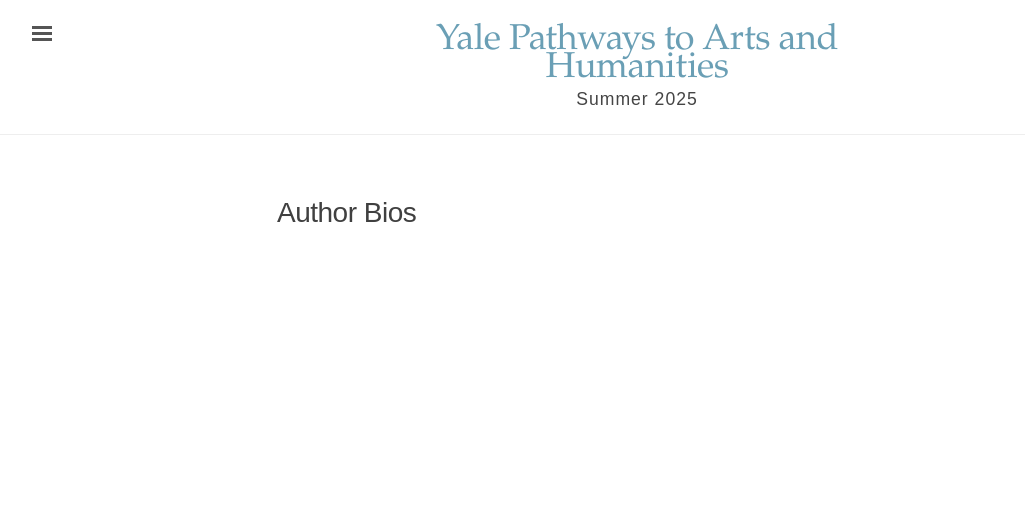
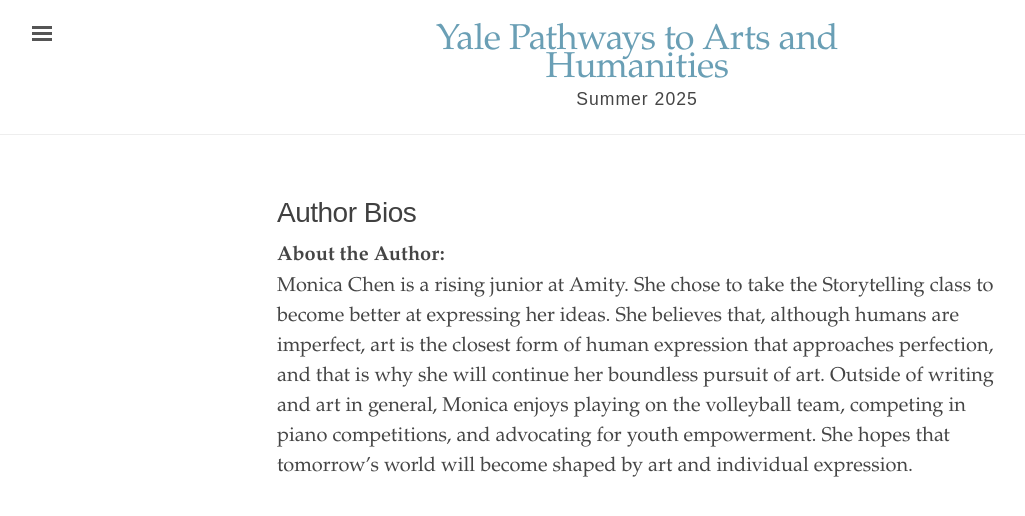
Before and after one commit to ypah-s25/storytelling, a Jekyll site: the page built from info.md, in a window 1280 px wide. Shown: the top 516 px of the page, without its empty margins (3-1028 px from the left). Built offline with Jekyll 4.4.1, drawn with Linux system fonts in a browser that asks for light colours.

Commit message:
Update info.md

```diff
--- a/info.md
+++ b/info.md
@@ -2,3 +2,5 @@
 layout: page
 title: Author Bios
 ---
+<p><strong>About the Author:</strong><br>
+Monica Chen is a rising junior at Amity. She chose to take the Storytelling class to become better at expressing her ideas. She believes that, although humans are imperfect, art is the closest form of human expression that approaches perfection, and that is why she will continue her boundless pursuit of art. Outside of writing and art in general, Monica enjoys playing on the volleyball team, competing in piano competitions, and advocating for youth empowerment. She hopes that tomorrow’s world will become shaped by art and individual expression.</p>
```
